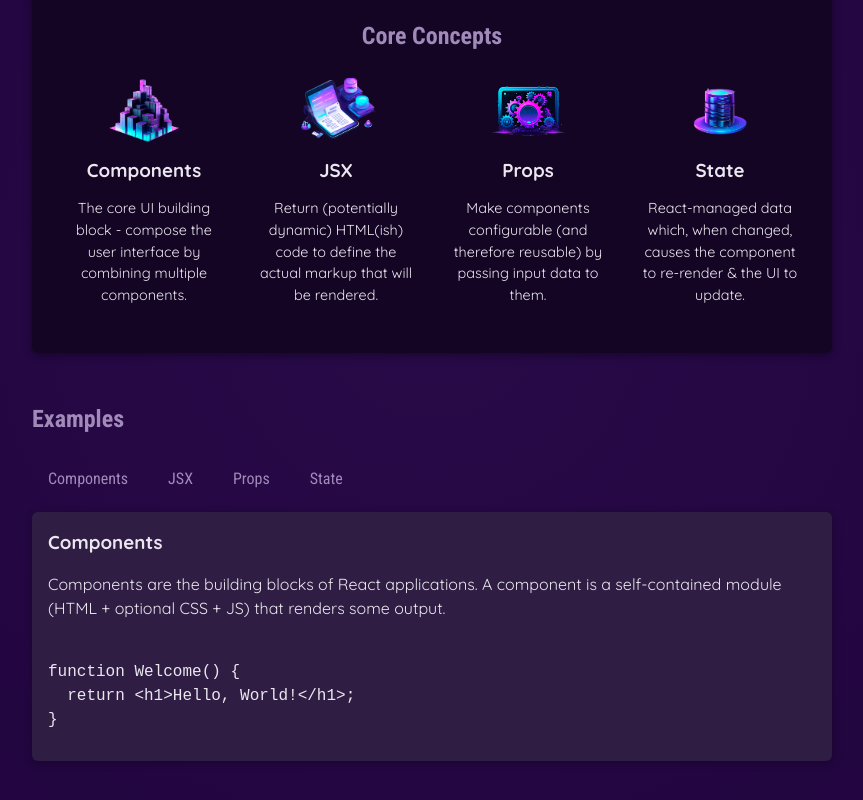
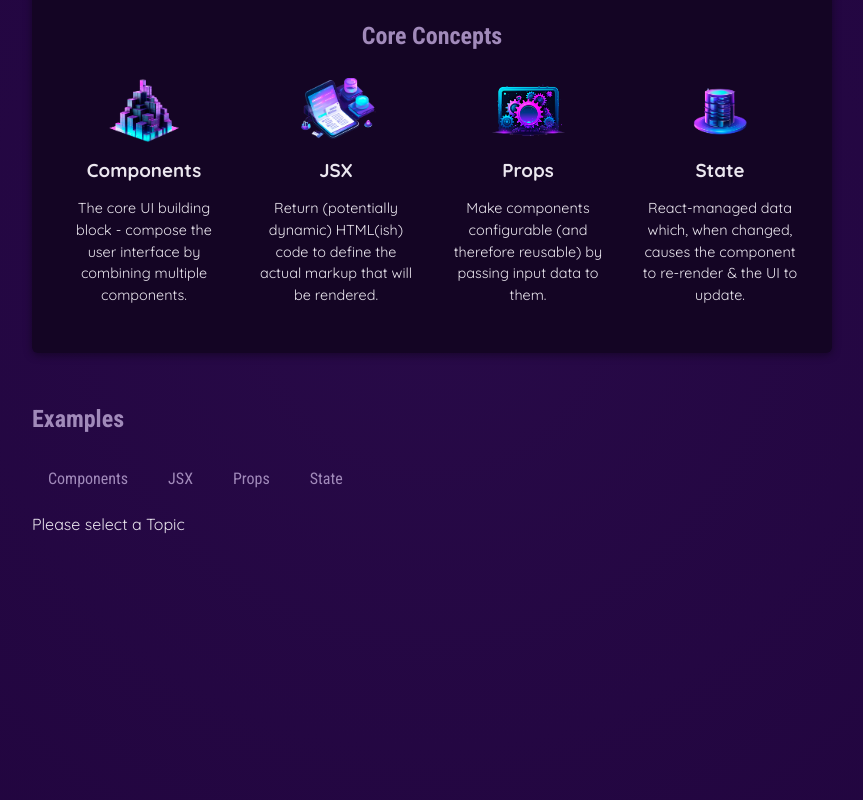
Before and after one commit to Gayasri72/React-Essentials-project, a React (Vite) app: page / in a window 1280 px wide. Shown: the part 346-1146 px from the top of the page, without its empty margins (208-1071 px from the left). Built offline with nearby package versions, Linux system fonts and the light colour scheme.

Commit message:
practice

```diff
--- a/src/App.jsx
+++ b/src/App.jsx
@@ -3,11 +3,11 @@ import { CORE_CONCEPTS } from "./data";
 import Header from "./components/Header";
 import CoreConcept from "./components/CoreConcept";
 import TabButton from "./components/TabButton";
-import {useState} from 'react';
-import {EXAMPLES} from './data';
+import { useState } from "react";
+import { EXAMPLES } from "./data";
 
 function App() {
- const [selectedTopic,setSelectedTopic]=useState('components');
+  const [selectedTopic, setSelectedTopic] = useState();
 
   function handleSelect(selectedButton) {
     setSelectedTopic(selectedButton);
@@ -21,34 +21,39 @@ function App() {
         <section id="core-concepts">
           <h2>Core Concepts</h2>
           <ul>
-            <CoreConcept
+            {/* <CoreConcept
               title={CORE_CONCEPTS[0].title}
               description={CORE_CONCEPTS[0].description}
               image={CORE_CONCEPTS[0].image}
             />
             <CoreConcept {...CORE_CONCEPTS[1]} />
             <CoreConcept {...CORE_CONCEPTS[2]} />
-            <CoreConcept {...CORE_CONCEPTS[3]} />
+            <CoreConcept {...CORE_CONCEPTS[3]} /> */}
+            {CORE_CONCEPTS.map((conceptItem)=>(
+              <CoreConcept key={conceptItem.title} {...conceptItem}/>
+            ))}
           </ul>
         </section>
         <section id="examples">
           <h2>Examples</h2>
           <menu>
-            <TabButton onSelect={()=>handleSelect('components')}>Components</TabButton>
-            <TabButton onSelect={()=>handleSelect('jsx')}>JSX</TabButton>
-            <TabButton onSelect={()=>handleSelect('props')}>Props</TabButton>
-            <TabButton onSelect={()=>handleSelect('state')}>State</TabButton>
+            <TabButton isSelected={selectedTopic==='components'} onSelect={() => handleSelect("components")}>
+              Components
+            </TabButton>
+            <TabButton isSelected={selectedTopic==='jsx'} onSelect={() => handleSelect("jsx")}>JSX</TabButton>
+            <TabButton isSelected={selectedTopic==='props'} onSelect={() => handleSelect("props")}>Props</TabButton>
+            <TabButton isSelected={selectedTopic==='state'} onSelect={() => handleSelect("state")}>State</TabButton>
           </menu>
-          <div id='tab-content'>
-            <h3>{EXAMPLES[selectedTopic].title}</h3>
-            <p>{EXAMPLES[selectedTopic].description}</p>
-            <pre>
-              <code>
-              {EXAMPLES[selectedTopic].code}
-              </code>
-            </pre>
-
-          </div>
+          {!selectedTopic && <p>Please select a Topic</p>}
+          {selectedTopic && (
+            <div id="tab-content">
+              <h3>{EXAMPLES[selectedTopic].title}</h3>
+              <p>{EXAMPLES[selectedTopic].description}</p>
+              <pre>
+                <code>{EXAMPLES[selectedTopic].code}</code>
+              </pre>
+            </div>
+          )}
         </section>
       </main>
     </div>
--- a/src/components/TabButton.jsx
+++ b/src/components/TabButton.jsx
@@ -1,9 +1,9 @@
-export default function TabButton({ children,onSelect}) {
+export default function TabButton({ children,onSelect,isSelected}) {
 
 
     return (
       <li>
-        <button onClick={onSelect}>{children}</button>
+        <button className={isSelected ? 'active': undefined} onClick={onSelect}>{children}</button>
       </li>
     );
 }
```
